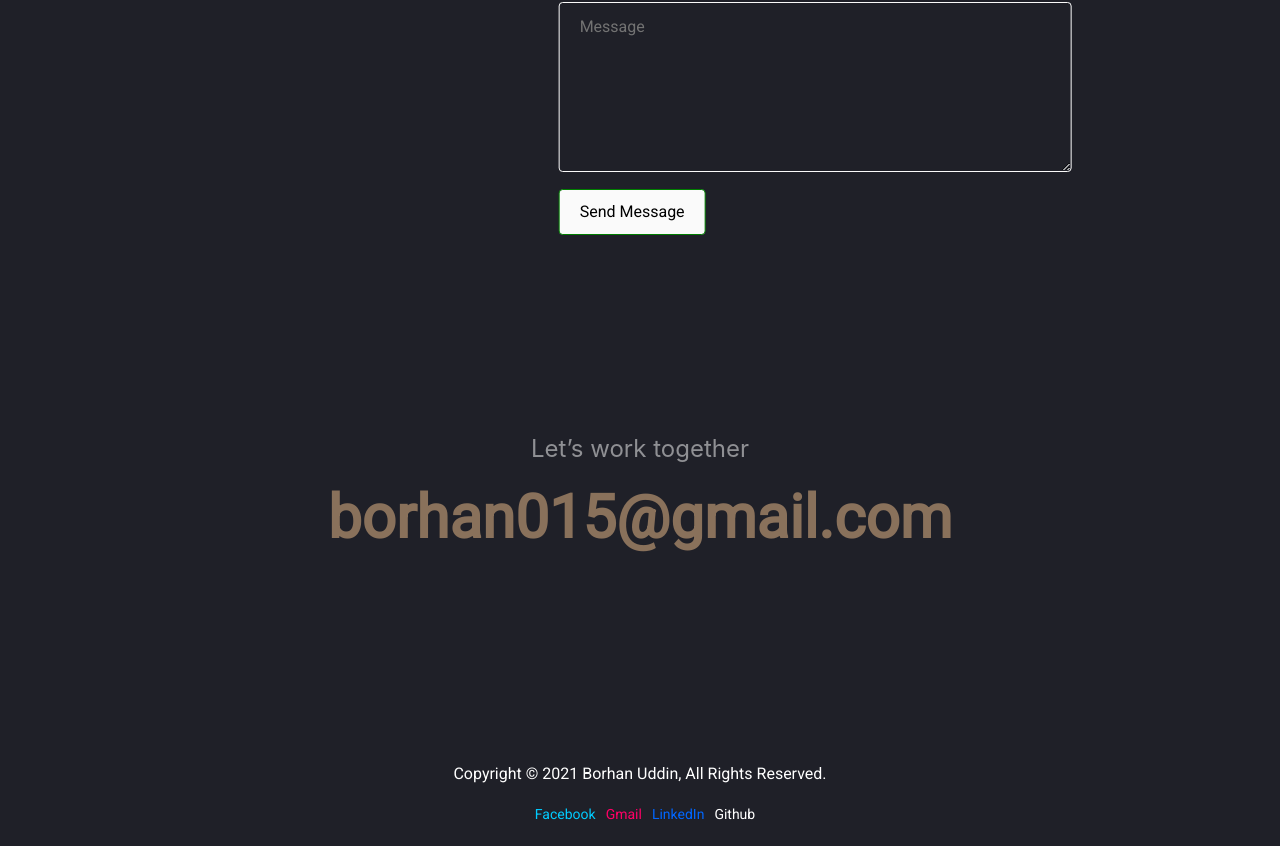
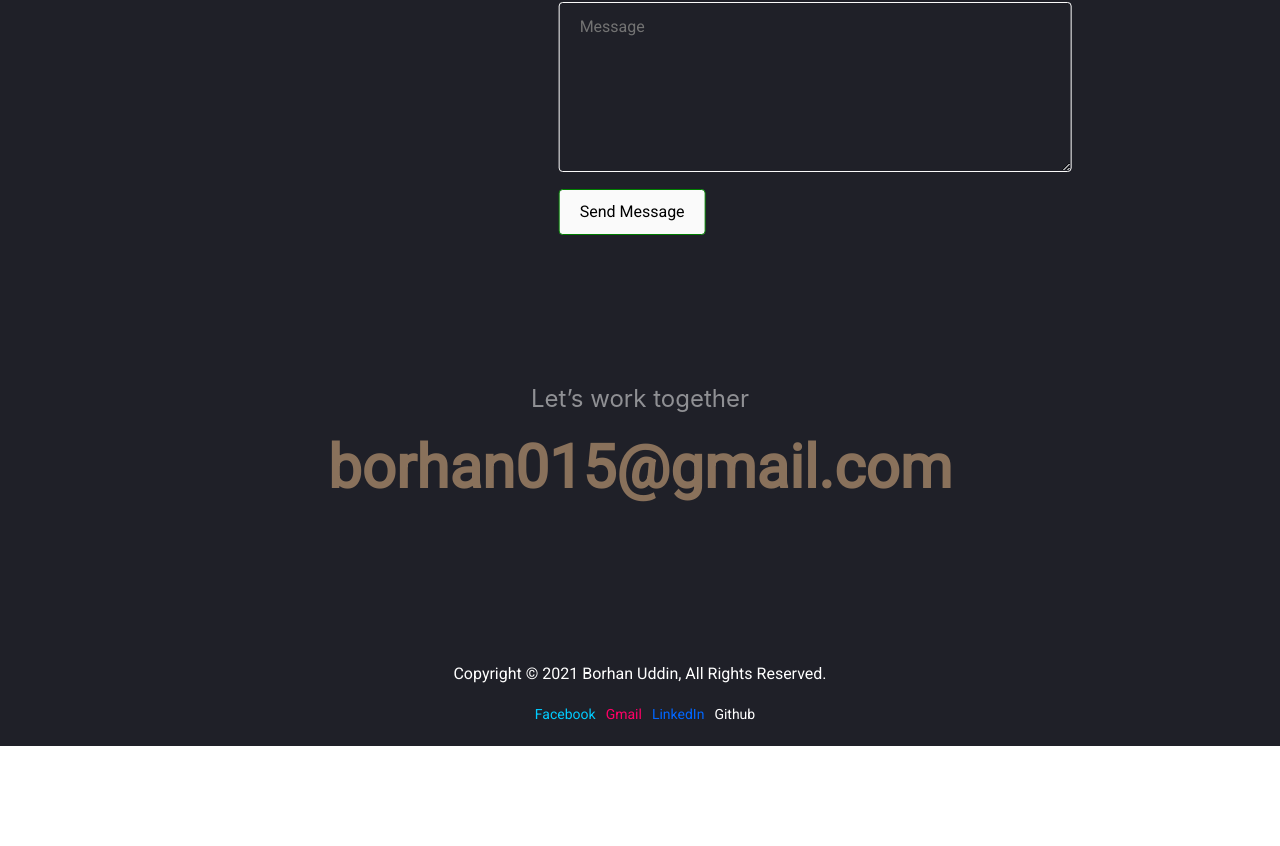
Before and after one commit to borhanshuvo/protfolio, a React (Create React App) app: page / in a window 1280 px wide. Shown: the part 3969-4815 px from the top of the page. After the commit the page ends 4715 px from the top, so only its background shows below. Built offline with nearby package versions, Linux system fonts and the light colour scheme; no server answers.

Commit message:
footer section updated

```diff
--- a/src/App.css
+++ b/src/App.css
@@ -208,7 +208,7 @@
 }
 
 .mail-div {
-  padding: 200px 0px 200px 0px;
+  padding: 150px 0px 150px 0px;
 }
 
 /* footer section css end */
--- a/src/components/Footer/Footer.js
+++ b/src/components/Footer/Footer.js
@@ -17,7 +17,7 @@ const Footer = () => {
           </a>
         </h2>
       </div>
-      <div>
+      <div className="mt-md-0 mt-5">
         <p className="fs-16 text-center">
           <span>
             Copyright &copy; {year} Borhan Uddin, All Rights Reserved.
```
